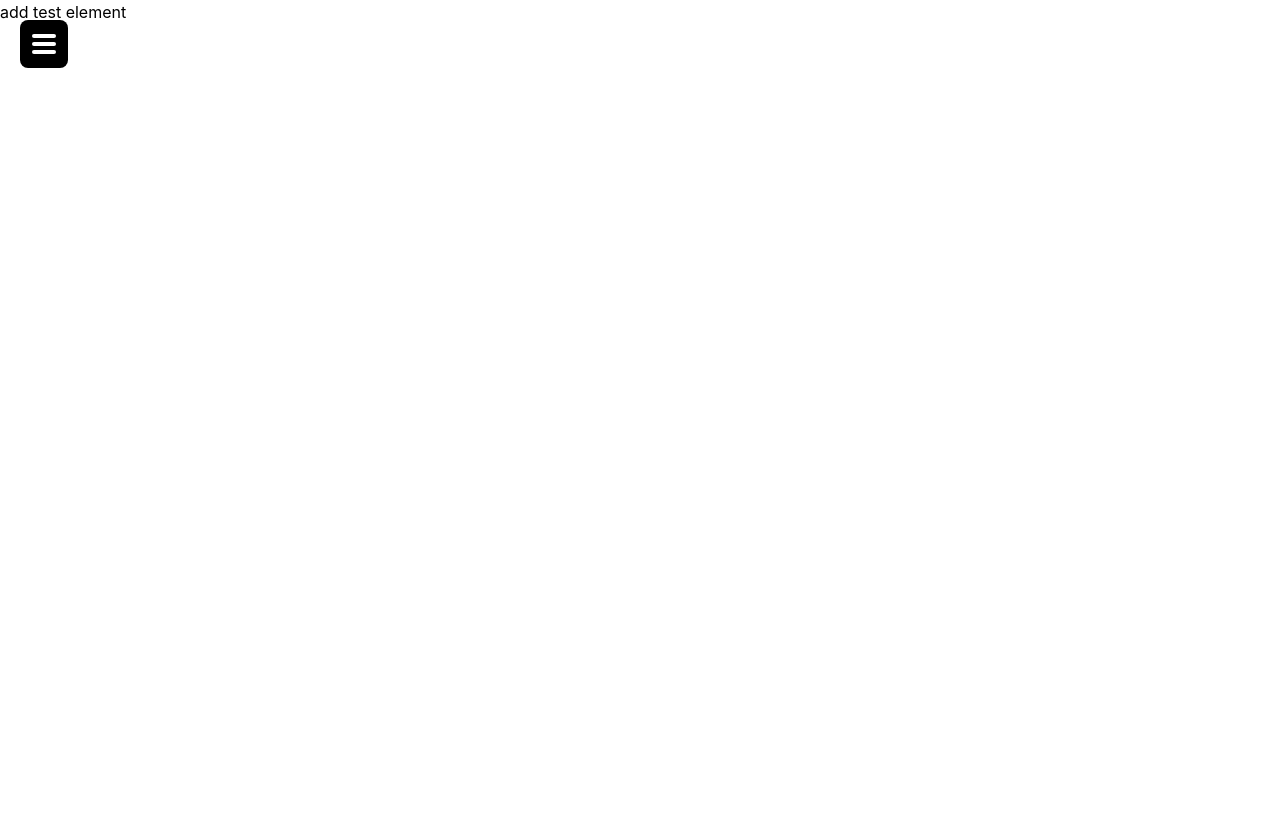
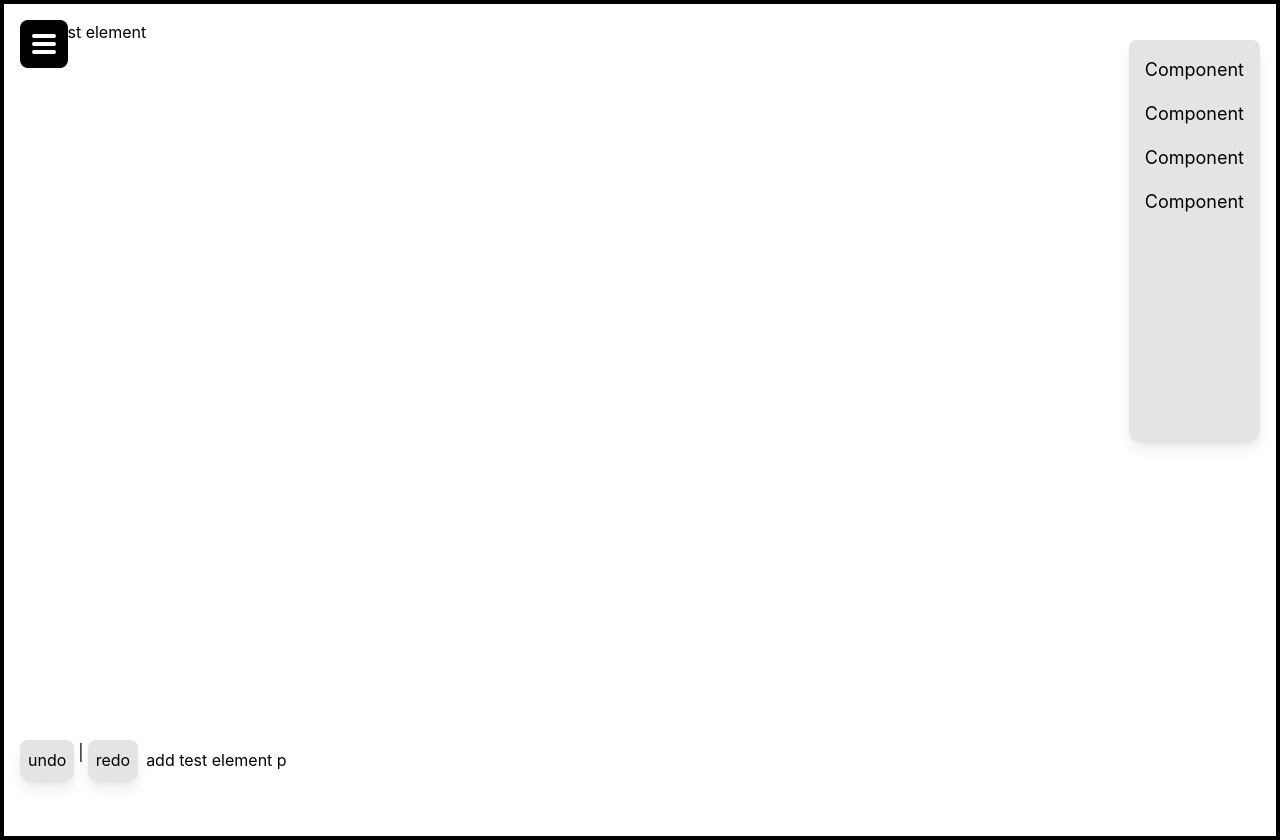
Before and after one commit to linus-jansson/webpage-builder, a Next.js app: page / in a window 1280 px wide. Before the commit the page ends 800 px from the top, so only its background shows below. Built offline with nearby package versions, Linux system fonts and the light colour scheme.

Commit message:
Some UI placeholder to see where items are going to be

```diff
--- a/src/app/page.tsx
+++ b/src/app/page.tsx
@@ -2,16 +2,67 @@
 
 import Canvas from "../components/Canvas"
 import { SettingsMenuHamburgerButton, SettingsMenu } from "../components/Settings"
+
+import { useEffect, useRef, useReducer, useState } from "react";
+
 export default function MainPage() {
+    const [canvasElements, setCanvasElements] = useState<React.ReactElement<any, string | React.JSXElementConstructor<any>>[]>([])
+
     return (
         <>
-            <button className="z-10 absolute top-5 left-5">
-                <SettingsMenuHamburgerButton />
-            </button>
+            <div id='overlay' className="relative z-10 h-screen">
+                <button className="absolute z-10 top-5 left-5">
+                    <SettingsMenuHamburgerButton />
+                </button>
 
-            <div>
-                <Canvas />
+
+                {/* Component Navbar */}
+                <div className="absolute z-10 flex flex-row gap-2 p-4 mt-auto mb-auto rounded-lg shadow-lg h-1/2 top-10 right-5 bg-zinc-200">
+                    <div className="flex flex-col gap-y-4">
+                        <p className="text-lg">Component</p>
+                        <p className="text-lg">Component</p>
+                        <p className="text-lg">Component</p>
+                        <p className="text-lg">Component</p>
+                    </div>
+                </div>
+
+                {/* Placed Component Properties */}
+
+
+                {/* Zoom percentage, redo, undo button  */}
+                <div className="absolute z-10 flex flex-row items-center gap-2 bottom-5 left-5 ">
+
+                    {/* <div className="flex flex-row items-center justify-center">
+                        <div>
+                            <button>-</button>
+                        </div>
+                        <div className="w-12 h-12">
+                            <button>+</button>
+                        </div>
+                    </div> */}
+
+                    <div className="flex flex-row gap-1 ">
+                        <button className="p-2 rounded-lg shadow-lg bg-zinc-200">undo</button>
+                        |
+                        <button className="p-2 rounded-lg shadow-lg bg-zinc-200">redo</button>
+
+                    </div>
+
+                    <div>
+                        <button id="test-add-element" onClick={() => {
+                            setCanvasElements(prev => [...prev, <h1 key={prev.length + 1}><span>test</span></h1>]);
+                        }}>add test element p</button>
+                    </div>
+                </div>
+                <div className="block min-h-screen p-4 border-4 border-black z-1">
+
+                    <Canvas
+                        elements={canvasElements}
+                    />
+                </div>
             </div>
+
+
         </>
     )
 }
```
